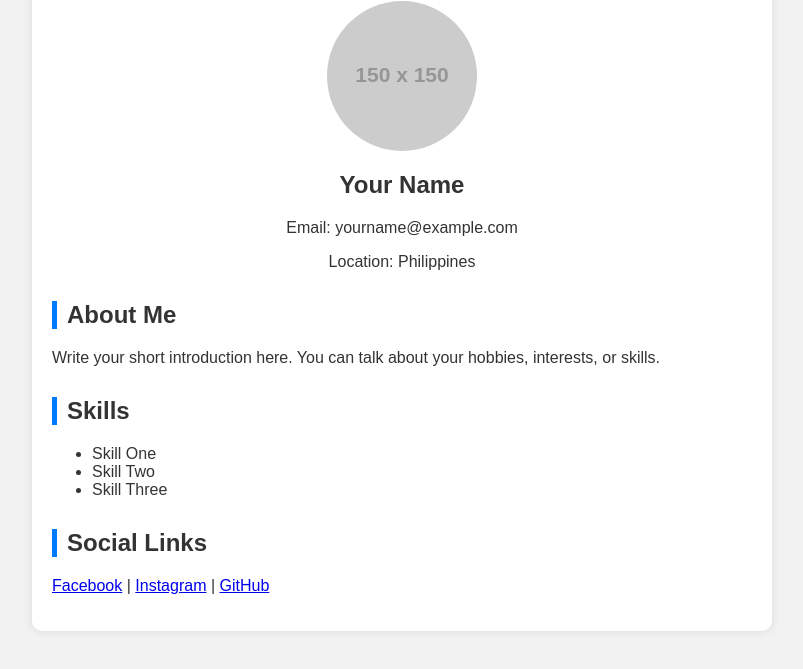
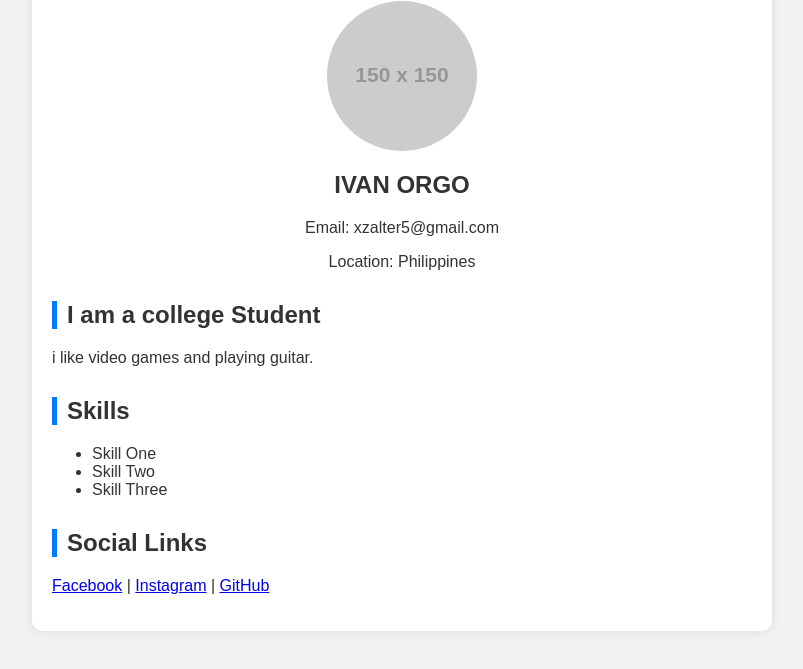
Before and after one commit to xzalter5-maker/xzalter, a plain HTML site: page index.html in a window 1280 px wide. Shown: the part 149-818 px from the top of the page, without its empty margins (238-1041 px from the left). Drawn offline with Linux system fonts and the light colour scheme; placeholder pictures from the web are drawn by us.

Commit message:
Update index.html

```diff
--- a/index.html
+++ b/index.html
@@ -48,14 +48,14 @@
     <img src="https://via.placeholder.com/150" class="profile-img">
 
     <div class="info">
-        <h2>Your Name</h2>
-        <p>Email: yourname@example.com</p>
+        <h2>IVAN ORGO</h2>
+        <p>Email: xzalter5@gmail.com</p>
         <p>Location: Philippines</p>
     </div>
 
     <div class="section">
-        <h2>About Me</h2>
-        <p>Write your short introduction here. You can talk about your hobbies, interests, or skills.</p>
+        <h2>I am a college Student</h2>
+        <p>i like video games and playing guitar.</p>
     </div>
 
     <div class="section">
```
